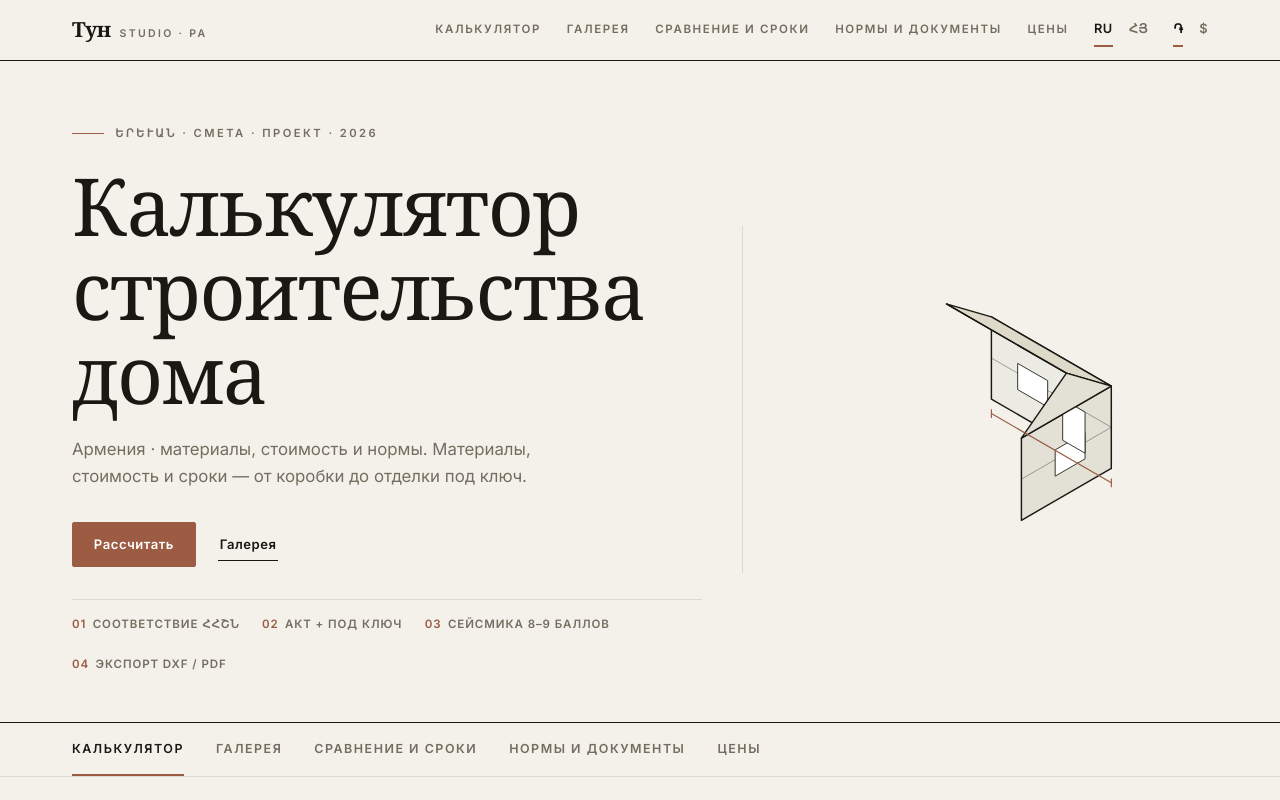
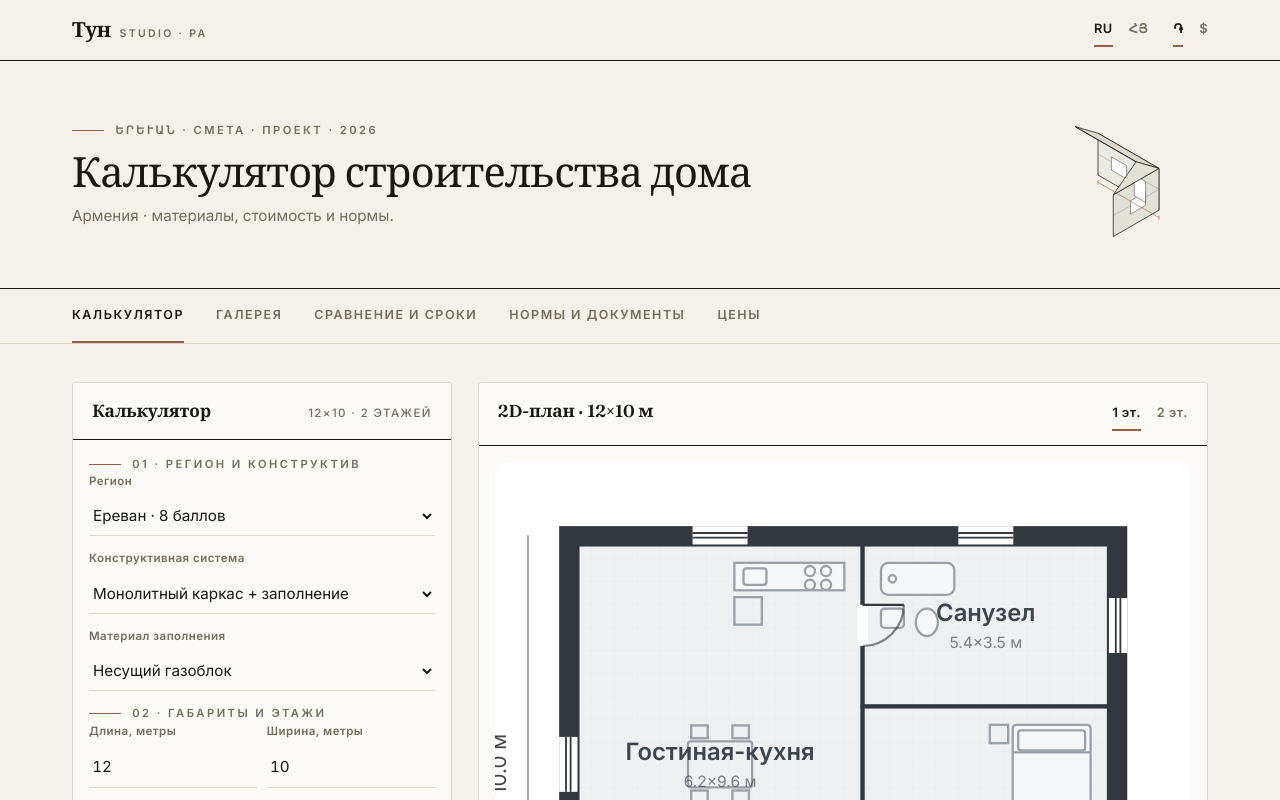
Before and after one commit to mailtoharutyunyan/armenia-home-calculator, a React (Vite) app: page / in a window 1280 px wide. Shown: the top 800 px of the page. Built offline with nearby package versions, Linux system fonts and the light colour scheme.

Commit message:
Компактный герой, убрано дублирование навигации (только вкладки)

```diff
--- a/src/App.tsx
+++ b/src/App.tsx
@@ -25,44 +25,25 @@ const TABS = [
 export default function App() {
   const { house, lang, tab, setTab } = useProject()
 
-  const chips =
-    lang === 'ru'
-      ? ['Соответствие ՀՀՇՆ', 'Акт + под ключ', 'Сейсмика 8–9 баллов', 'Экспорт DXF / PDF']
-      : ['ՀՀՇՆ համապատասխանություն', 'Ակտ + բանալի', 'Սեյսմիկ 8–9 բալ', 'DXF / PDF արտահանում']
-
   return (
     <div id="top">
       <Header />
 
-      {/* Hero — editorial masthead */}
+      {/* Hero — compact editorial masthead */}
       <section style={{ borderBottom: '1px solid var(--color-ink)' }}>
         <div className="hero">
           <div>
             <div className="eyebrow">
               Երևան · {lang === 'ru' ? 'Смета · Проект · 2026' : 'Նախահաշիվ · Նախագիծ · 2026'}
             </div>
-            <h1 style={{ fontSize: 'clamp(2.6rem, 6.5vw, 5rem)', marginTop: '1.4rem', fontWeight: 500, letterSpacing: '-0.02em' }}>
+            <h1 style={{ fontSize: 'clamp(1.7rem, 3.4vw, 2.6rem)', marginTop: '0.7rem', fontWeight: 500, letterSpacing: '-0.02em' }}>
               {t(lang, 'appTitle')}
             </h1>
-            <p style={{ color: 'var(--color-ink-soft)', marginTop: '1.2rem', fontSize: '1.05rem', maxWidth: 480, lineHeight: 1.6 }}>
-              {t(lang, 'appSubtitle')}. {lang === 'ru'
-                ? 'Материалы, стоимость и сроки — от коробки до отделки под ключ.'
-                : 'Նյութեր, արժեք և ժամկետներ՝ կմախքից մինչև հարդարում։'}
+            <p style={{ color: 'var(--color-ink-soft)', marginTop: '0.6rem', fontSize: '0.95rem', maxWidth: 520, lineHeight: 1.55 }}>
+              {t(lang, 'appSubtitle')}.
             </p>
-            <div style={{ marginTop: '2rem', display: 'flex', gap: '1.4rem', alignItems: 'center', flexWrap: 'wrap' }}>
-              <button className="btn btn-accent" onClick={() => setTab('calc')}>{t(lang, 'start')}</button>
-              <button className="btn btn-ghost" onClick={() => setTab('gallery')}>{t(lang, 'nav_gallery')}</button>
-            </div>
-            <div style={{ marginTop: '2rem', borderTop: '1px solid var(--color-border)', paddingTop: '1rem', display: 'flex', gap: '1.4rem', flexWrap: 'wrap' }}>
-              {chips.map((c, i) => (
-                <span key={c} style={{ fontSize: '0.72rem', fontWeight: 600, letterSpacing: '0.08em', textTransform: 'uppercase', color: 'var(--color-ink-soft)' }}>
-                  <span style={{ color: 'var(--color-copper)', marginRight: '0.4rem' }}>{String(i + 1).padStart(2, '0')}</span>
-                  {c}
-                </span>
-              ))}
-            </div>
           </div>
-          <div className="heroart" style={{ borderLeft: '1px solid var(--color-border)', paddingLeft: '2rem' }}>
+          <div className="heroart">
             <IsoHouse floors={house.floors} pitched={house.roof !== 'flat'} />
           </div>
         </div>
@@ -140,12 +121,13 @@ export default function App() {
         .hero {
           max-width: 1200px;
           margin: 0 auto;
-          padding: 4rem 2rem 3rem;
+          padding: 1.6rem 2rem;
           display: grid;
-          grid-template-columns: 1.15fr 0.85fr;
-          gap: 2.5rem;
+          grid-template-columns: 1fr 220px;
+          gap: 2rem;
           align-items: center;
         }
+        .hero .heroart { max-width: 220px; margin-left: auto; }
         .workspace {
           display: grid;
           grid-template-columns: minmax(320px, 380px) 1fr;
--- a/src/ui/Header.tsx
+++ b/src/ui/Header.tsx
@@ -1,16 +1,7 @@
 import { useProject } from '../store/useProject'
-import { t } from '../i18n'
-
-const NAV = [
-  { id: 'calc', key: 'nav_calc' as const },
-  { id: 'gallery', key: 'nav_gallery' as const },
-  { id: 'analysis', key: 'tab_analysis' as const },
-  { id: 'docs', key: 'tab_docs' as const },
-  { id: 'prices', key: 'nav_prices' as const },
-]
 
 export function Header() {
-  const { lang, setLang, house, setHouse, setTab } = useProject()
+  const { lang, setLang, house, setHouse } = useProject()
 
   return (
     <header
@@ -43,21 +34,7 @@ export function Header() {
           </span>
         </a>
 
-        <nav style={{ display: 'flex', gap: '1.6rem', marginLeft: 'auto', flexWrap: 'wrap' }}>
-          {NAV.map((n) => (
-            <button
-              key={n.id}
-              onClick={() => setTab(n.id)}
-              style={{ border: 'none', background: 'transparent', cursor: 'pointer', color: 'var(--color-ink-soft)', fontSize: '0.72rem', fontWeight: 600, letterSpacing: '0.14em', textTransform: 'uppercase' }}
-              onMouseEnter={(e) => (e.currentTarget.style.color = 'var(--color-copper)')}
-              onMouseLeave={(e) => (e.currentTarget.style.color = 'var(--color-ink-soft)')}
-            >
-              {t(lang, n.key)}
-            </button>
-          ))}
-        </nav>
-
-        <div className="seg">
+        <div className="seg" style={{ marginLeft: 'auto' }}>
           <button aria-pressed={lang === 'ru'} onClick={() => setLang('ru')}>RU</button>
           <button aria-pressed={lang === 'hy'} onClick={() => setLang('hy')}>ՀՅ</button>
         </div>
```
